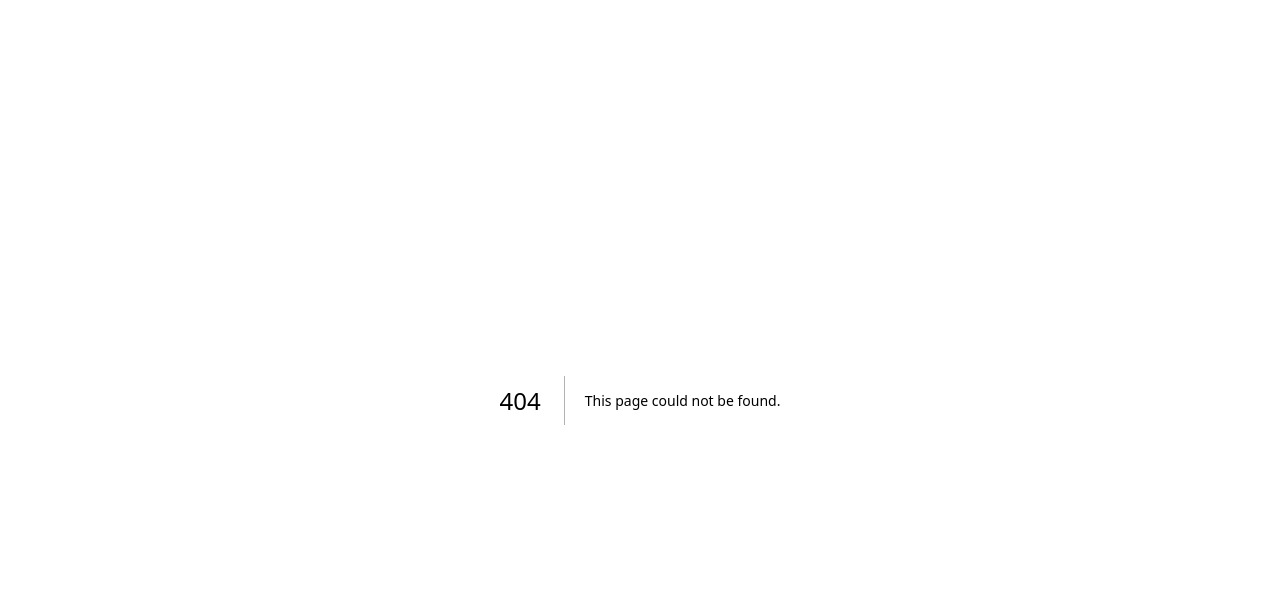
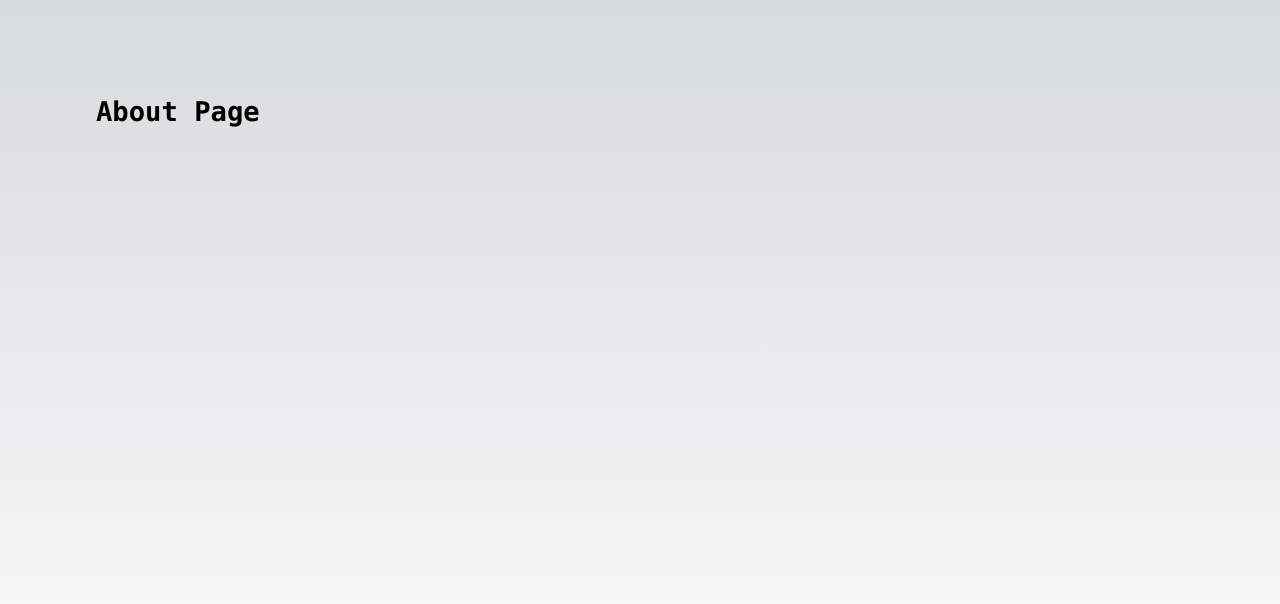
Before and after one commit to leej1230/safety-data-training, a Next.js app: page /about in a window 1280 px wide. Before the commit this address had no page. Shown: the top 604 px of the page. Built offline with nearby package versions, Linux system fonts and the light colour scheme.

Commit message:
Added about page

```diff
--- /dev/null
+++ b/src/pages/about.tsx
@@ -0,0 +1,21 @@
+import Head from 'next/head'
+import Image from 'next/image'
+import { Inter } from 'next/font/google'
+import styles from '@/styles/Home.module.css'
+
+const inter = Inter({ subsets: ['latin'] })
+
+export default function Home() {
+  return (
+    <>
+      <Head>
+        <title>About Page</title>
+      </Head>
+      <main className={styles.main}>
+        <div className={styles.description}>
+          <h1>About Page</h1>
+        </div>
+      </main>
+    </>
+  )
+}
--- a/src/pages/index.tsx
+++ b/src/pages/index.tsx
@@ -10,13 +10,14 @@ export default function Home() {
     <>
       <Head>
         <title>Create Next App</title>
-        <meta name="hello" content="Generated by create next app" />
+        <meta name="description" content="Generated by create next app" />
         <meta name="viewport" content="width=device-width, initial-scale=1" />
         <link rel="icon" href="/favicon.ico" />
       </Head>
       <main className={styles.main}>
         <div className={styles.description}>
           <p>
+
             Get started by editing&nbsp;
             <code className={styles.code}>src/pages/index.tsx</code>
           </p>
```
Also changed, not shown: 1 other file (tests, documents, lock files or other folders).
